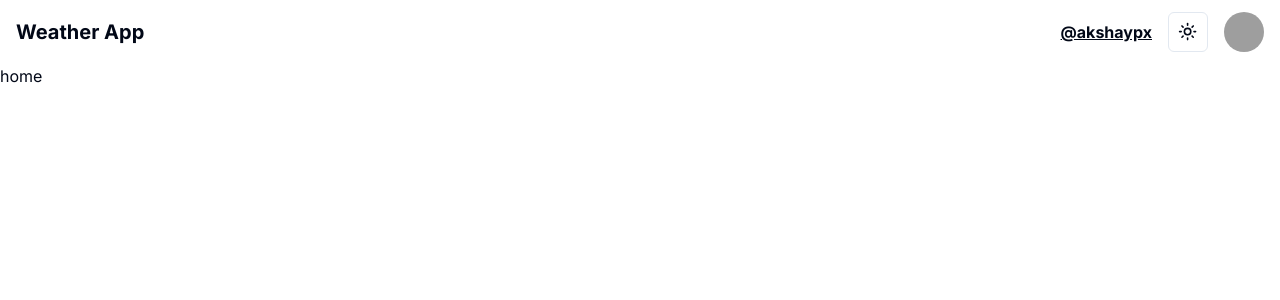
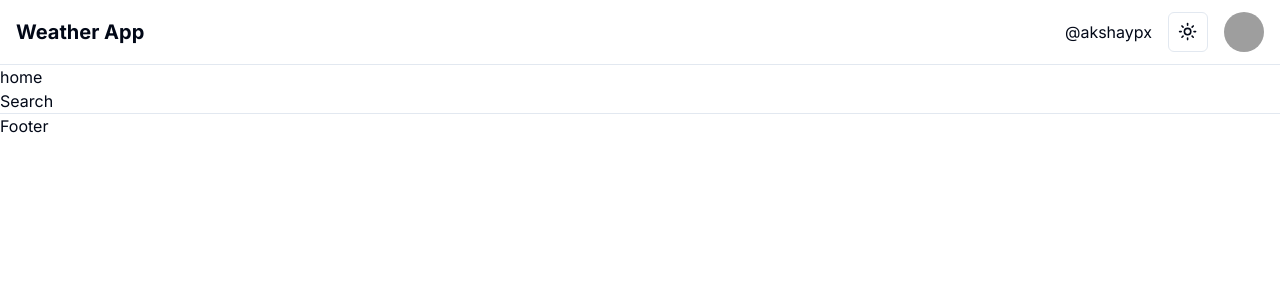
Before and after one commit to akshaypx/weather-next, a Next.js app: page / in a window 1280 px wide. Shown: the top 300 px of the page. Built offline with nearby package versions, Linux system fonts and the light colour scheme; grey boxes are pictures that could not be loaded.

Commit message:
chore: initial layout updated

```diff
--- a/app/layout.tsx
+++ b/app/layout.tsx
@@ -4,6 +4,9 @@ import "./globals.css";
 import { cn } from "@/lib/utils";
 import Header from "@/components/Header/Header";
 import { ThemeProvider } from "@/components/theme-provider";
+import { Separator } from "@/components/ui/separator";
+import Search from "@/components/Search/Search";
+import Footer from "@/components/Footer/Footer";
 
 const fontSans = FontSans({
   subsets: ["latin"],
@@ -36,7 +39,11 @@ export default function RootLayout({
           disableTransitionOnChange
         >
           <Header />
+          <Separator />
           {children}
+          <Search />
+          <Separator />
+          <Footer />
         </ThemeProvider>
       </body>
     </html>
--- /dev/null
+++ b/components/Footer/Footer.tsx
@@ -0,0 +1,9 @@
+import React from "react";
+
+type Props = {};
+
+const Footer = (props: Props) => {
+  return <div>Footer</div>;
+};
+
+export default Footer;
--- a/components/Header/Header.tsx
+++ b/components/Header/Header.tsx
@@ -16,7 +16,7 @@ const Header = (props: Props) => {
       <div className="flex gap-4 items-center">
         <HoverCard>
           <HoverCardTrigger
-            className="font-bold underline cursor-pointer"
+            className=" cursor-pointer"
             href="https://github.com/akshaypx"
           >
             @akshaypx
--- /dev/null
+++ b/components/Search/Search.tsx
@@ -0,0 +1,9 @@
+import React from "react";
+
+type Props = {};
+
+const Search = (props: Props) => {
+  return <div>Search</div>;
+};
+
+export default Search;
```
Also changed, not shown: 1 other file (tests, documents, lock files or other folders).
